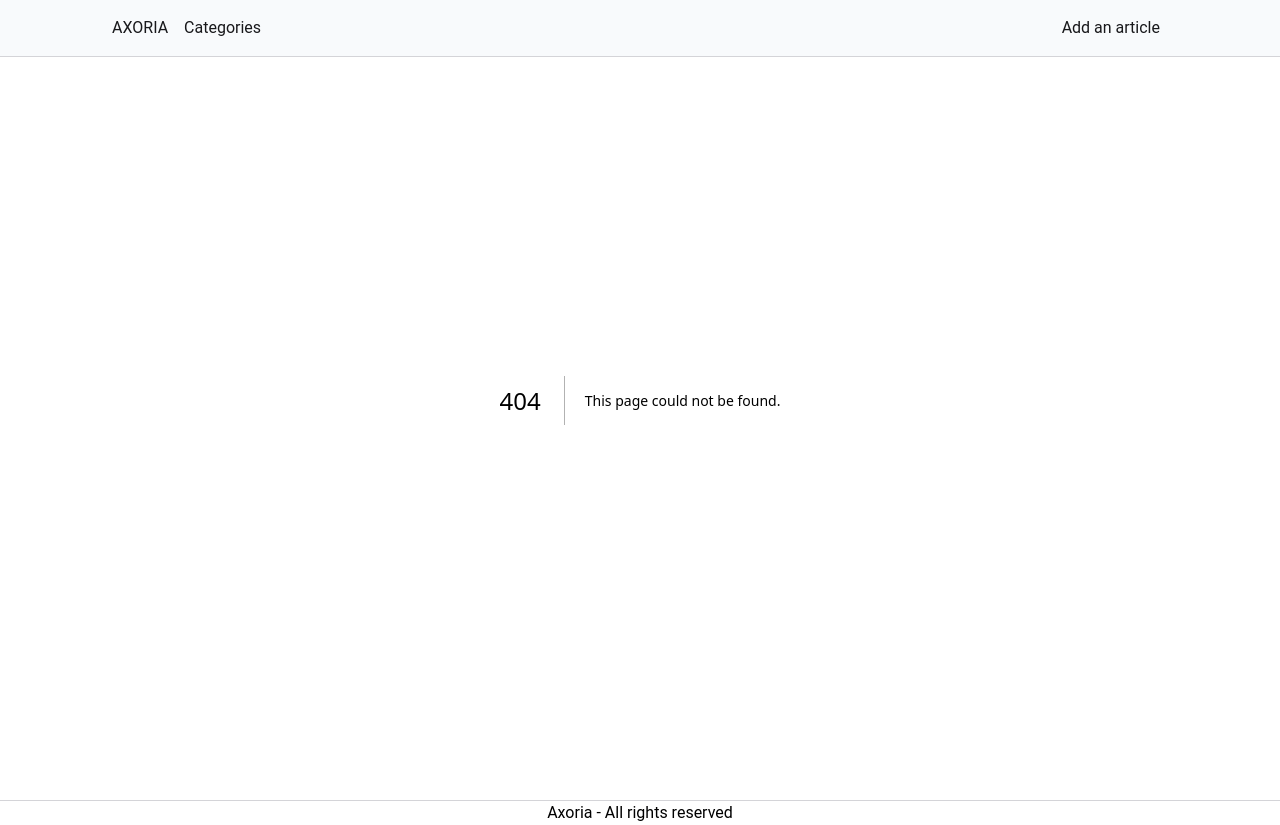
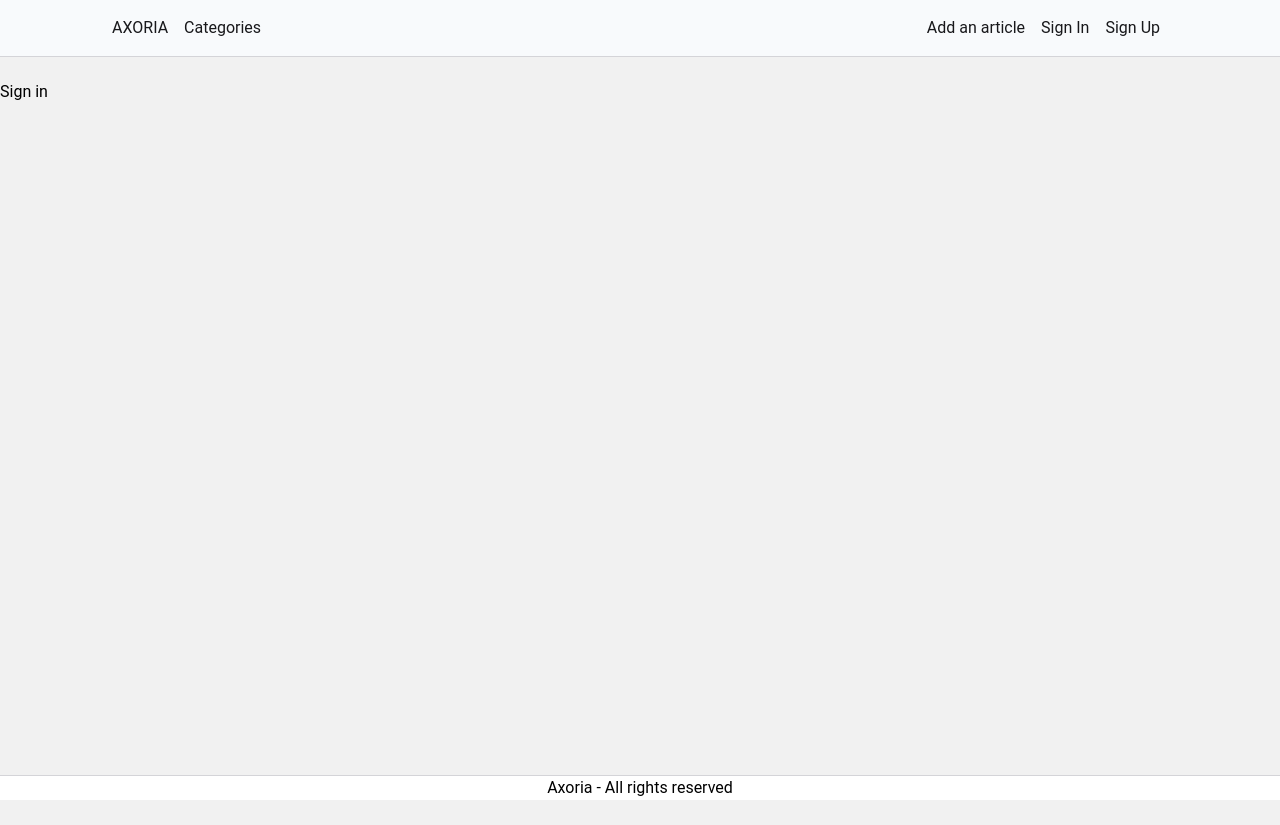
Before and after one commit to ovo-thom/axoria-blog, a Next.js app: page /signin in a window 1280 px wide. Before the commit this address had no page. After the commit the page ends 800 px from the top, so only its background shows below. Built offline with nearby package versions, Linux system fonts and the light colour scheme.

Commit message:
feat: add 52. Créer les pages de connexion et d'inscription

```diff
--- /dev/null
+++ b/src/app/(auth)/signin/page.jsx
@@ -0,0 +1,7 @@
+export default function page() {
+  return (
+    <div>
+      <h1 className="mt-20">Sign in</h1>
+    </div>
+  );
+}
--- /dev/null
+++ b/src/app/(auth)/signup/page.jsx
@@ -0,0 +1,7 @@
+export default function page() {
+  return (
+    <div>
+      <h1 className="mt-20">Sign up</h1>
+    </div>
+  );
+}
--- a/src/components/Navbar.jsx
+++ b/src/components/Navbar.jsx
@@ -13,6 +13,12 @@ export default function Navbar() {
         <Link href="/dashboard/create" className="mx-2 text-zinc-900">
           Add an article
         </Link>
+        <Link href="/signin" className="mx-2 text-zinc-900">
+          Sign In
+        </Link>
+        <Link href="/signup" className="mx-2 text-zinc-900">
+          Sign Up
+        </Link>
       </div>
     </nav>
   );
```
